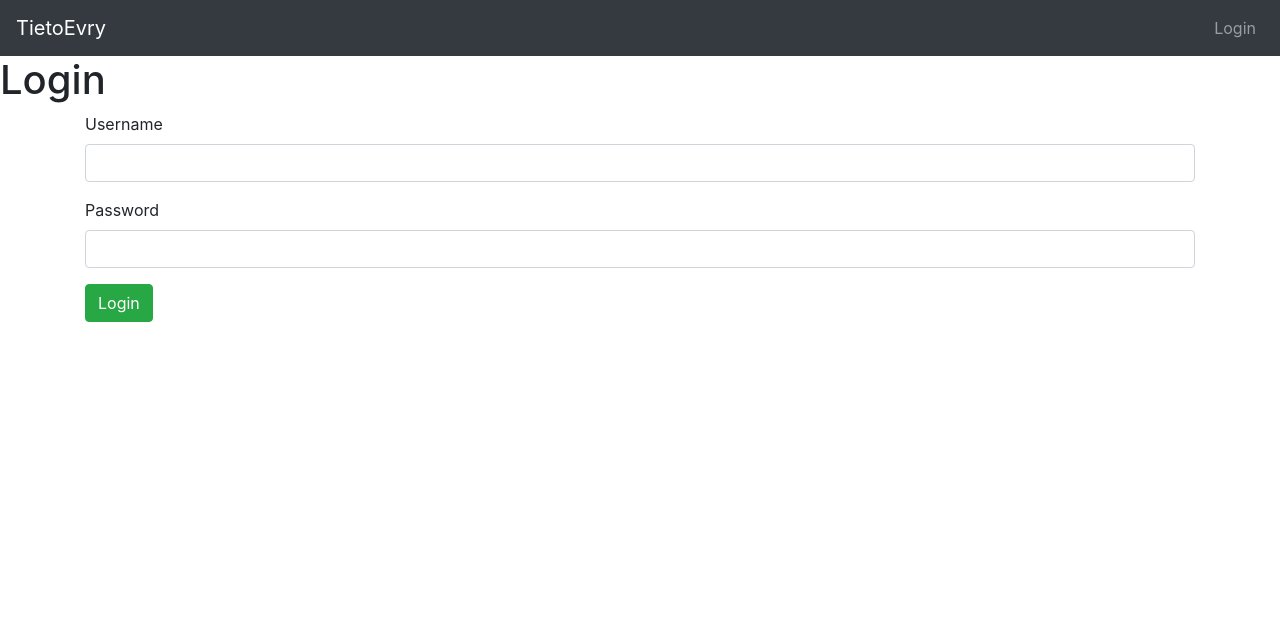
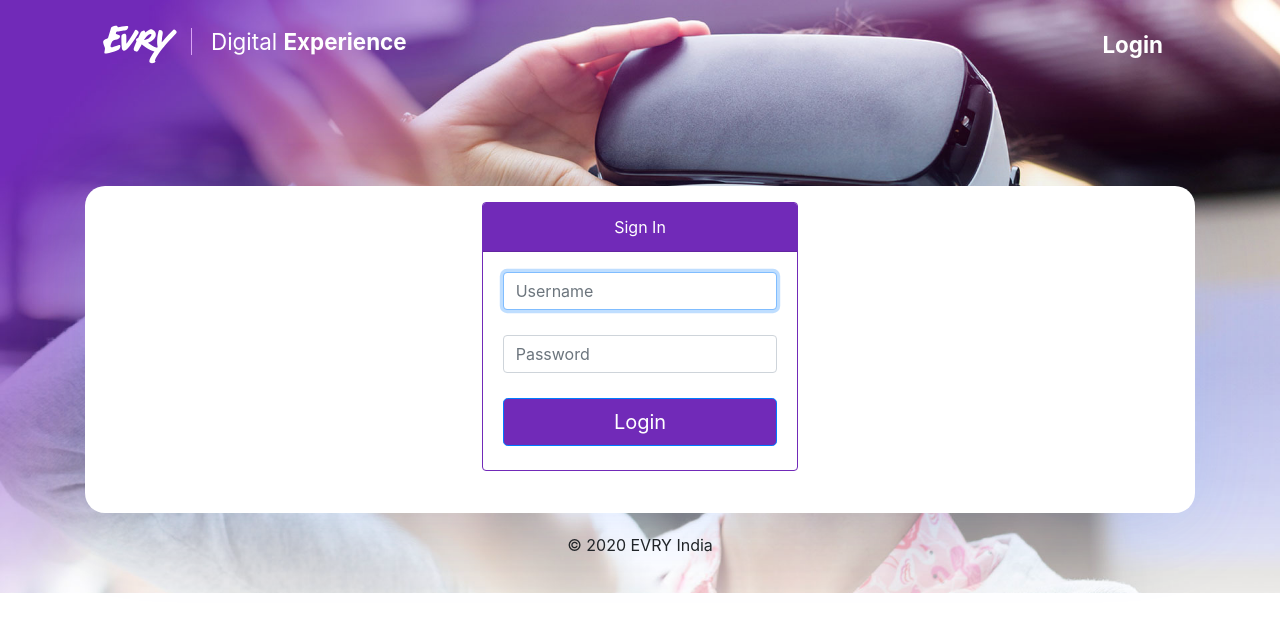
Before and after one commit to bcmallesh/vuejs-portfolio, a Vue app in the folder portfolioui/: page /login in a window 1280 px wide. Shown: the top 632 px of the page. Built offline with nearby package versions, Linux system fonts and the light colour scheme; what @ckeditor/ckeditor5-vue would draw is missing.

Commit message:
Login Css Changes.

```diff
--- a/portfolioui/src/components/Login.vue
+++ b/portfolioui/src/components/Login.vue
@@ -1,26 +1,60 @@
 <template>
-  <section>
-    <Menu/>
-    <h1>Login</h1>
+  <div class="background_dig">
+    <header id="header">
       <div class="container">
+        <Menu></Menu>
+        <div class="padding1x"></div>
+      </div>
+    </header>
+    <div class="container">
+      <section class="main-box">
         <div v-if="hasLoginFailed" class="alert alert-warning">Invalid Credentials</div>
-
         <div v-if="showSuccessMessage" class="alert">Login Sucessful</div>
-
- <div class="form-group">
-                    <label for="username">Username</label>
-                    <input type="text" v-model="username" name="username" class="form-control" required />
+        <div class="container pt-3">
+          <div class="row justify-content-sm-center">
+            <div class="col-sm-6 col-md-4">
+              <div class="card border-info text-center">
+                <div class="card-header colr">Sign In</div>
+                <div class="card-body">
+                  <form class="form-signin">
+                    <input
+                      type="text"
+                      class="form-control mb-25"
+                      placeholder="Username"
+                      v-model="username"
+                      name="username"
+                      required
+                      autofocus
+                    />
+                    <input
+                      type="password"
+                      class="form-control mb-25"
+                      placeholder="Password"
+                      v-model="password"
+                      name="password"
+                      required
+                    />
+                    <button
+                      class="btn btn-lg btn-primary btn-block mb-1 colr"
+                      v-on:click="loginClicked"
+                      type="submit"
+                    >Login</button>
+                  </form>
                 </div>
-                <div class="form-group">
-                    <label htmlFor="password">Password</label>
-                    <input type="password" v-model="password" name="password" class="form-control" required />
               </div>
-
-
-
-      <button class="btn btn-success" v-on:click="loginClicked">Login</button>
+            </div>
+          </div>
         </div>
       </section>
+    </div>
+    <footer class="foot p-t-r-20">
+      <div class="container">
+        <div class="copyright text-center">
+          <p>© 2020 EVRY India</p>
+        </div>
+      </div>
+    </footer>
+  </div>
 </template>
 <script>
 import Menu from "./Menu";
@@ -78,74 +112,130 @@ export default {
 };
 </script>
 <style scoped>
- button, input {
-    overflow: visible;
+.navbar {
+  padding-top: 20px;
 }
-  input {
 
-    text-rendering: auto;
-    color: -internal-light-dark-color(black, white);
-    letter-spacing: normal;
-    word-spacing: normal;
-    text-transform: none;
-    text-indent: 0px;
-    text-shadow: none;
-    display: inline-block;
-    text-align: start;
-    -webkit-appearance: textfield;
-    background-color: -internal-light-dark-color(rgb(255, 255, 255), rgb(59, 59, 59));
-    -webkit-rtl-ordering: logical;
-    cursor: text;
-    margin: 0em;
-    font: 400 13.3333px Arial;
-    padding: 1px 2px;
-    border-width: 2px;
-    border-style: inset;
-    border-color: -internal-light-dark-color(rgb(118, 118, 118), rgb(195, 195, 195));
-    border-image: initial;
+.text-center {
+  text-align: center;
 }
- .container {
-    width: 100%;
-    padding-right: 15px;
-    padding-left: 15px;
-    margin-right: auto;
-    margin-left: auto;
+
+#header {
+  color: white;
 }
-  .logo {
-    display: block;
-    position: relative;
-    width: 70%;
-    margin: 0 auto;
-    border-radius: 40px;
+
+#header a span {
+  color: white;
+  font-size: 1.4em;
 }
-  .title {
-    text-align: center;
+
+#header .padding1x {
+  padding-top: 84px;
+}
+
+#header .padding2x {
+  padding-top: 22px;
+}
+
+#header .content h1 {
+  font-size: 3em;
+  font-family: Regular-bold;
+  text-shadow: #898787b3 1px 1px 3px;
+  margin-bottom: 0px;
+}
+
+#header .content h2 {
+  font-size: 2em;
+  font-family: Regular-bold;
+}
+
+#header .content .btn {
+  background: #ffffff3b;
+  border-radius: 100px;
+  font-size: 1.2em;
+  margin-top: 20px;
+}
+
+#header .content .btn a {
+  text-decoration: none;
   color: white;
-    -webkit-text-stroke-width: 1px;
-    -webkit-text-stroke-color: black;
-    font-size: 4em;
-    font-family: Georgia, serif;
+  font-family: Regular-bold;
+  padding-right: 10px;
+  padding-left: 10px;
 }
-  .error {
-    color: red;
+
+#header .content .btn a svg {
+  fill: white;
+  margin-left: 11px;
 }
-  .log {
-    color: blue;
+
+#header .content .btn:hover {
+  background: white;
 }
-  .form-control {
-    display: block;
-    width: 100%;
-    padding: .375rem .75rem;
-    font-size: 1rem;
-    line-height: 1.5;
-    color: #495057;
-    background-color: #fff;
-    background-clip: padding-box;
-    border: 1px solid #ced4da;
-    border-radius: .25rem;
-    transition: border-color .15s ease-in-out,box-shadow .15s ease-in-out;
+
+#header .content .btn:hover a {
+  color: var(--main-color);
+}
+
+#header .content .btn:hover a svg {
+  fill: var(--main-color);
+}
+
+#header .evry-logo {
+  fill: white;
+  height: 42px;
+  margin-top: -4px;
 }
 
 
+.background_dig {
+  background: url(../assets/images/img.jpg);
+  width: 100%;
+  position: relative;
+  background-attachment: fixed;
+  background-repeat: no-repeat;
+  background-size: cover;
+}
+.main-box {
+  background: white;
+  border-radius: 20px;
+  padding-right: 35px;
+  padding-bottom: 42px;
+  padding-left: 35px;
+  -webkit-transition: 300ms all cubic-bezier(0.4, 0, 0.2, 1);
+  transition: 300ms all cubic-bezier(0.4, 0, 0.2, 1);
+  margin-top: 24px;
+  -webkit-box-shadow: 0 8px 60px 0 rgba(103, 151, 255, 0.11),
+    0 12px 90px 0 rgba(103, 151, 255, 0.11);
+  box-shadow: 0 8px 60px 0 rgba(103, 151, 255, 0.11),
+    0 12px 90px 0 rgba(103, 151, 255, 0.11);
+}
 
+.padding1x {
+  padding-top: 5px;
+}
+
+.border-info {
+  border-color: rgb(113, 42, 184) !important;
+}
+
+.p-t-r-20 {
+  padding: 20px 0px 20px 0px;
+}
+
+.colr {
+  background-color: rgb(113, 42, 184);
+  color: white;
+}
+
+.mb-25 {
+  margin-bottom: 25px;
+}
+
+.vl {
+  border-left: #d9a4f5 solid 1px;
+  padding-right: 1px;
+  margin-right: 12px;
+  margin-left: 12px;
+}
 </style>
--- a/portfolioui/src/components/Menu.vue
+++ b/portfolioui/src/components/Menu.vue
@@ -1,29 +1,19 @@
 <template>
   <header>
-    <nav class="navbar navbar-expand-md navbar-dark bg-dark">
-      <div>
-        <a href="http://www.evry.com" class="navbar-brand">TietoEvry</a>
-      </div>
-      <ul class="navbar-nav">
-        <li>
-          <router-link v-if="isAuthenticated" class="nav-link" to="/projects">Projects</router-link>
-        </li>
-
-      </ul>
-      <ul class="navbar-nav">
-        <li>
-          <router-link v-if="isAuthenticated" class="nav-link" to="/projectsinfo">Projects Info</router-link>
-        </li>
-
-      </ul>
-      <ul class="navbar-nav navbar-collapse justify-content-end">
-        <li>
-          <router-link v-if="!isAuthenticated" class="nav-link" to="/login">Login</router-link>
-        </li>
-        <li>
-          <router-link v-if="isAuthenticated" class="nav-link" to="/logout" >Logout</router-link>
-        </li>
-      </ul>
+    <nav id="navigation" class="navbar navbar-ligh">
+      <router-link to="/" activeClass="active" tag="a">
+        <!-- <a class="navbar-brand" href="index.html"> -->
+        <img src="../assets/images/SVG/logo.svg" alt="EVRY" class="evry-logo" />
+        <span class="vl"></span>
+        <span>
+          Digital
+          <b>Experience</b>
+        </span>
+      </router-link>
+      <router-link v-if="isAuthenticated" class="nav-link" to="/projects"><span><b>Projects</b></span></router-link>
+      <router-link v-if="isAuthenticated" class="nav-link" to="/projectsinfo"><span><b>Projects Info</b></span></router-link>
+      <router-link v-if="!isAuthenticated" class="nav-link" to="/login"><span><b>Login</b></span></router-link>
+      <router-link v-if="isAuthenticated" class="nav-link" to="/logout"><span><b>Logout</b></span></router-link>
     </nav>
   </header>
 </template>
@@ -36,6 +26,90 @@ export default {
     return {
       isAuthenticated: AuthenticationService.isUserLoggedIn()
     };
-  },
+  }
+};
+</script>
+
+<style scoped>
+.navbar {
+  padding-top: 20px;
 }
-</script>
+
+.text-center {
+  text-align: center;
+}
+
+#header {
+  color: white;
+}
+
+#header a span {
+  color: white;
+  font-size: 1.4em;
+}
+
+#header .padding1x {
+  padding-top: 84px;
+}
+
+#header .padding2x {
+  padding-top: 22px;
+}
+
+#header .content h1 {
+  font-size: 3em;
+  font-family: Regular-bold;
+  text-shadow: #898787b3 1px 1px 3px;
+  margin-bottom: 0px;
+}
+
+#header .content h2 {
+  font-size: 2em;
+  font-family: Regular-bold;
+}
+
+#header .content .btn {
+  background: #ffffff3b;
+  border-radius: 100px;
+  font-size: 1.2em;
+  margin-top: 20px;
+}
+
+#header .content .btn a {
+  text-decoration: none;
+  color: white;
+  font-family: Regular-bold;
+  padding-right: 10px;
+  padding-left: 10px;
+}
+
+#header .content .btn a svg {
+  fill: white;
+  margin-left: 11px;
+}
+
+#header .content .btn:hover {
+  background: white;
+}
+
+#header .content .btn:hover a {
+  color: var(--main-color);
+}
+
+#header .content .btn:hover a svg {
+  fill: var(--main-color);
+}
+
+#header .evry-logo {
+  fill: white;
+  height: 42px;
+  margin-top: -4px;
+}
+
+.vl {
+  border-left: #d9a4f5 solid 1px;
+  padding-right: 1px;
+  margin-right: 12px;
+  margin-left: 12px;
+}
+</style>
--- a/portfolioui/src/components/Section.vue
+++ b/portfolioui/src/components/Section.vue
@@ -5,7 +5,7 @@
         <h5>{{section.heading}}</h5>
         <div class="row" v-html="section.description"></div>
       </div>
-      <div class="col-md-6" :class="section.style =='left' ?' float-left' : 'float-right'">
+      <div class="col-md-6" :class="section.style =='left' ?  'float-right' : 'float-left'">
         <img width="100%" :src="section.imagePath" class="img-responsive" />
       </div>
     </div>
```
Lines whose indentation alone changed are shown as unchanged.
